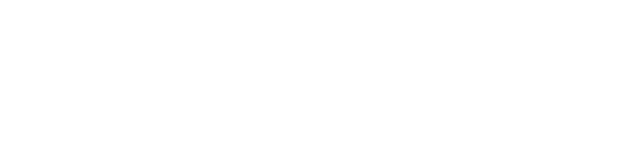
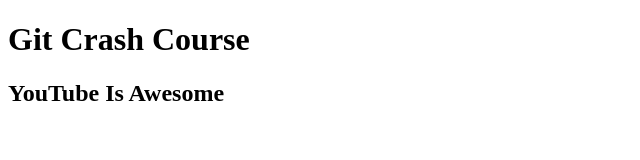
Before and after one commit to AlohaRene/gitCourse, a plain HTML site: page index.html in a window 1280 px wide. Shown: the whole page, without its empty margins (0-640 px from the left). Drawn offline with Linux system fonts and the light colour scheme.

Commit message:
CHORE Add H1 Title with secondary H2 Title (WEB-3)

```diff
--- a/index.html
+++ b/index.html
@@ -7,6 +7,7 @@
     <title>Document</title>
 </head>
 <body>
-
+    <h1>Git Crash Course</h1>
+    <h2>YouTube Is Awesome</h2>
 </body>
 </html>
```
